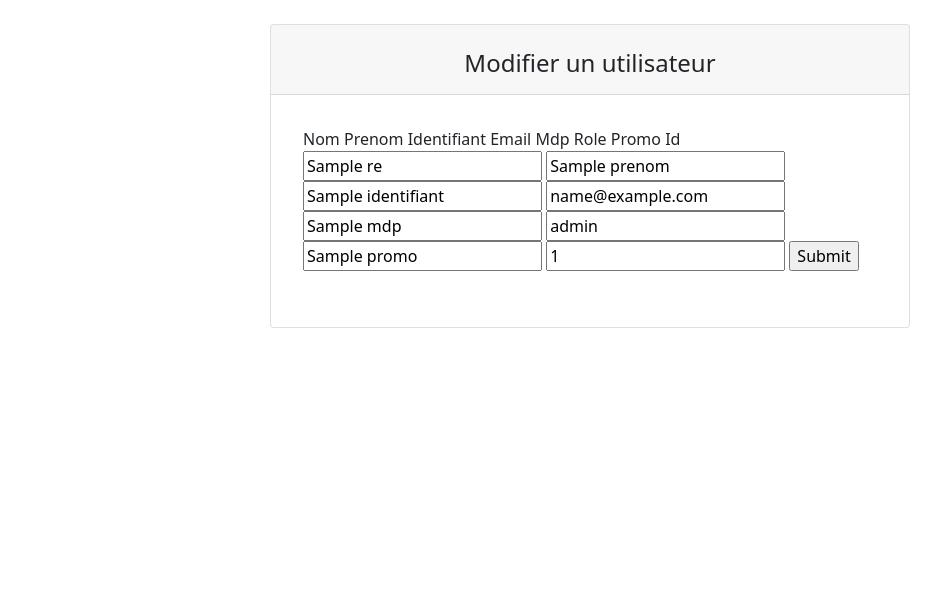
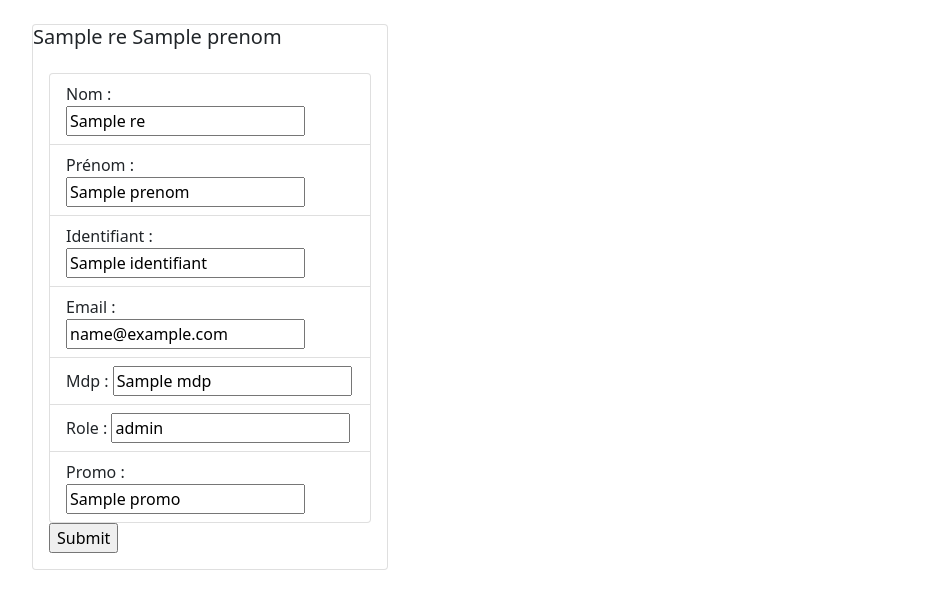
Before and after one commit to Baptistee/web-cnam-site, a PHP site: template views/V_Utilisateur_Modifier.php in a window 1280 px wide. Shown: the top 609 px of the page, without its empty margins (50-991 px from the left). Run offline with PHP 8.4, Linux system fonts and the light colour scheme; the template is opened without the code that fills it: most values are stand-ins (such as "Sample title", 1, 10 or a date in 2020).

Commit message:
mise en forme graphique page modification

```diff
--- a/views/V_Utilisateur_Modifier.php
+++ b/views/V_Utilisateur_Modifier.php
@@ -1,45 +1,29 @@
 <br>
-<div class="card mx-auto w-50">
-    <div class="card-header text-center"><h4 class="card-title mt-3 text-center">Modifier un utilisateur</h4></div>
-    <div class="card-body">
-        <article class="card-body mx-auto">
-        <form action="index.php" method="post">
-
-            <thead>
-                <tr>
-                    <th scope="col">Nom</th>
-                    <th scope="col">Prenom</th>
-                    <th scope="col">Identifiant</th>
-                    <th scope="col">Email</th>
-                    <th scope="col">Mdp</th>
-                    <th scope="col">Role</th>
-                    <th scope="col">Promo</th>
-                    <th scope="col">Id</th>
-                </tr>
-            </thead>
-
-            <tbody>
-                <?php foreach ($res as $unUtilisateur => $valeur): ?>
-
-                        <tr>
-                            <th scope="row"> <input type="text" name="nom" value="<?=$valeur["Nom"]?>"/> </th>
-                            <td> <input type="text" name="prenom" value="<?=$valeur["Prenom"]?>"/> </td>
-                            <td> <input type="text" name="identifiant" value="<?=$valeur["Identifiant"]?>"/> </td>
-                            <td> <input type="text" name="email" value="<?=$valeur["Email"]?>"/> </td>
-                            <td> <input type="text" name="mdp" value="<?=$valeur["Mdp"]?>"/> </td>
-                            <td> <input type="text" name="role" value="<?=$valeur["Role"]?>"/> </td>
-                            <td> <input type="text" name="promo" value="<?=$valeur["Promo"]?>"/> </td>
-                            <td> <input type="text" name="id" value="<?=$valeur["Id"]?>"/> </td>
-                            <input type="hidden" name="page" value="informations">
-                            <input type="hidden" name="action" value="modifierUtilisateur">
-                            <td><input type='submit' value='Submit'> </td>
-                        </tr>
-
-                <?php endforeach; ?>
-            </tbody>
-
-        </form>
-        </article>
+<div class="container">
+    <div class="row row-cols-1 row-cols-md-3 g-4">
+        <?php foreach ($res as $unUtilisateur => $valeur): ?>
+        <div class="col">
+            <div class="card">
+                <h5 class="card-title"><?php print($valeur["Nom"]." ".$valeur["Prenom"])?></h5>
+                <div class="card-body">
+                    <form action="index.php" method="post">
+                        <ul class="list-group">
+                            <li class="list-group-item"> Nom : <input type="text" name="nom" value="<?=$valeur["Nom"]?>"/></li>
+                            <li class="list-group-item"> Prénom : <input type="text" name="prenom" value="<?=$valeur["Prenom"]?>"/></li>
+                            <li class="list-group-item"> Identifiant : <input type="text" name="identifiant" value="<?=$valeur["Identifiant"]?>"/></li>
+                            <li class="list-group-item"> Email : <input type="text" name="email" value="<?=$valeur["Email"]?>"/></li>
+                            <li class="list-group-item"> Mdp : <input type="text" name="mdp" value="<?=$valeur["Mdp"]?>"/></li>
+                            <li class="list-group-item"> Role : <input type="text" name="role" value="<?=$valeur["Role"]?>"/></li>
+                            <li class="list-group-item"> Promo : <input type="text" name="promo" value="<?=$valeur["Promo"]?>"/></li>
+                        </ul>
+                        <input type="hidden" name="modifier_id" value="<?=$valeur["Id"]?>">
+                        <input type="hidden" name="page" value="informations">
+                        <input type="hidden" name="action" value="modifierUtilisateur">
+                        <input type='submit' value='Submit'>
+                    </form>
+                </div>
+            </div>
+        </div>
+        <?php endforeach; ?>
     </div>
-    <br>
 </div>
```
